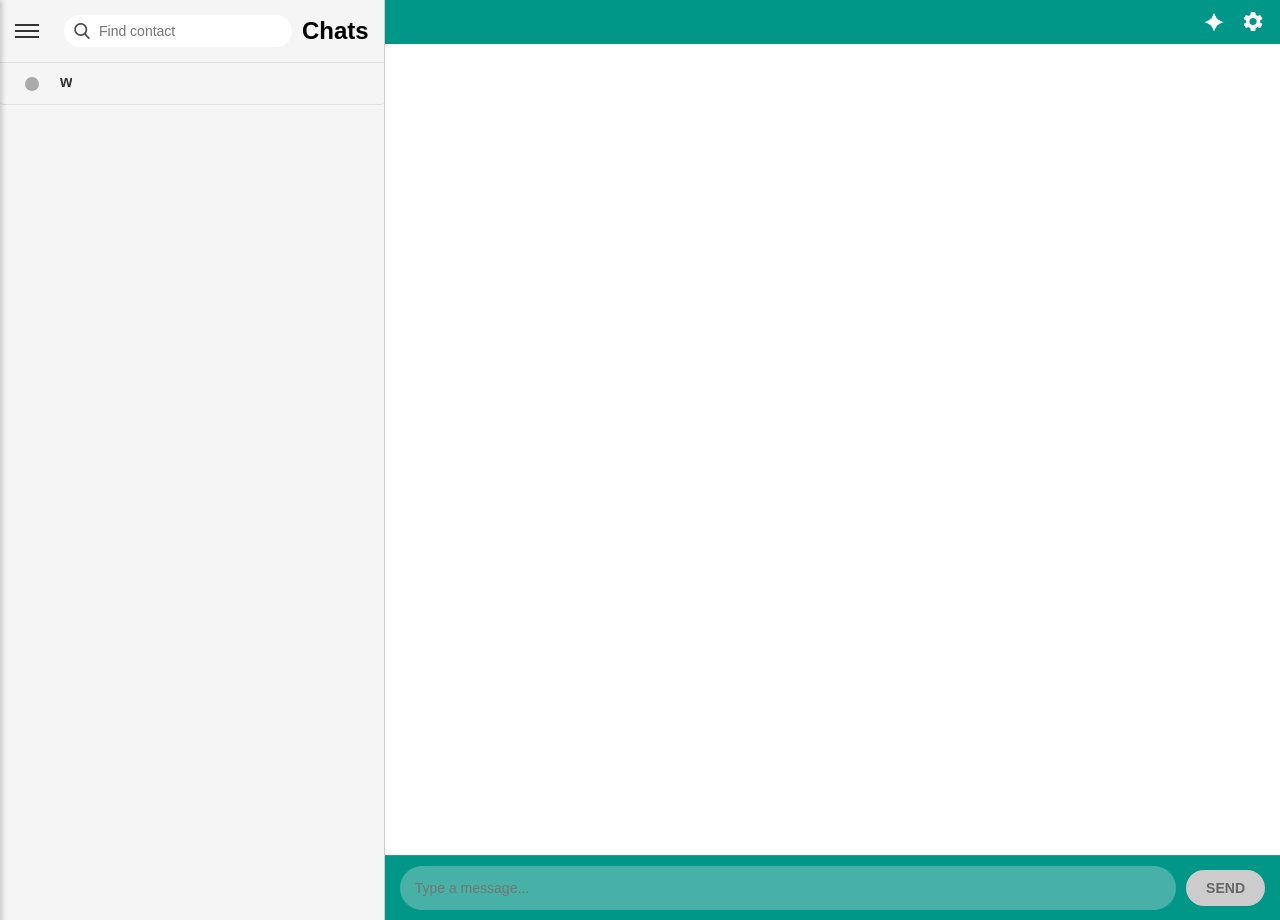
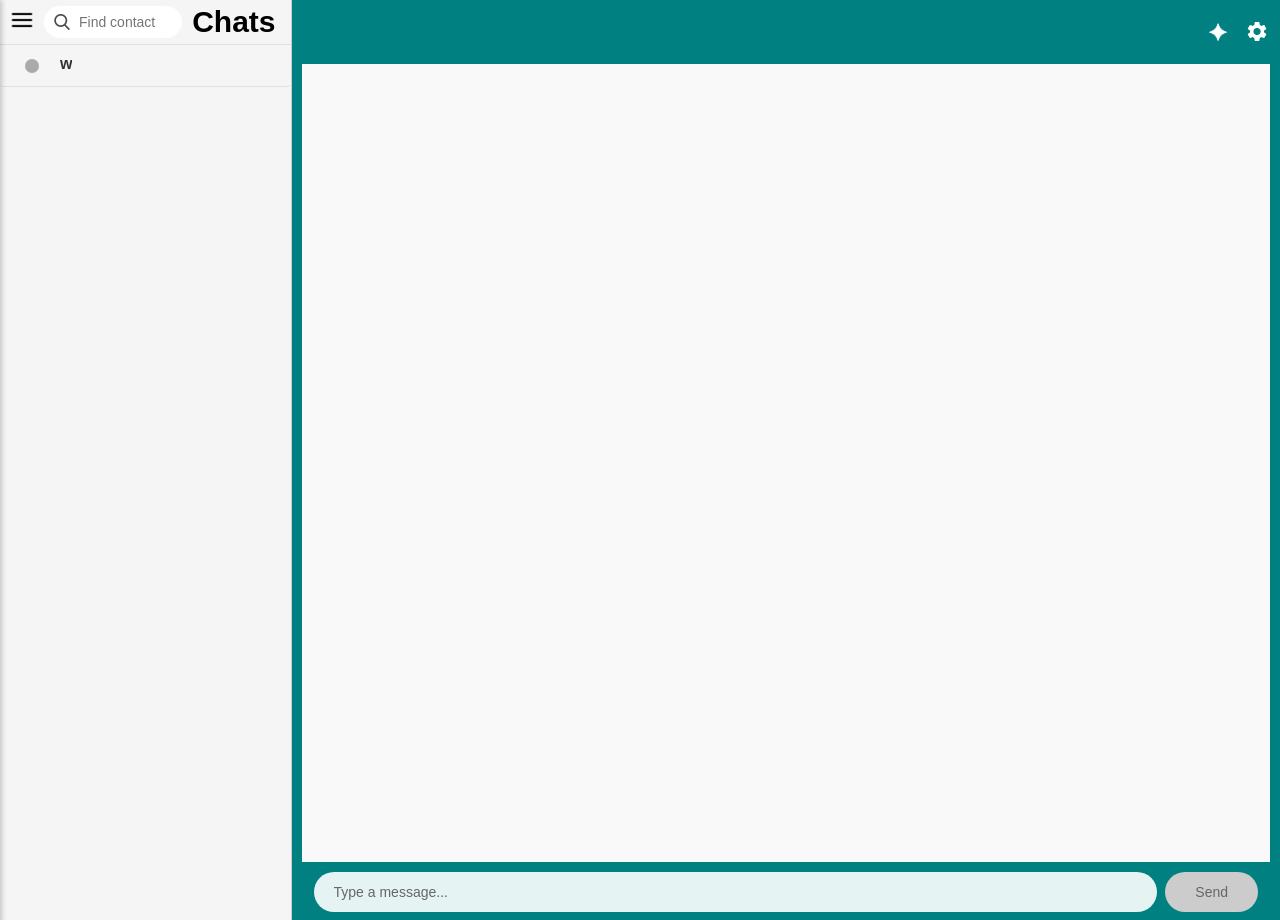
Before and after one commit to BekaScript/BlahBlahLand, a Flask app: page / in a window 1280 px wide. Run offline with Flask 3, Linux system fonts and the light colour scheme; a user stored in the database is signed in; data that the repository does not hold is empty.

Commit message:
бновлен дизайн:

```diff
--- a/static/css/main.css
+++ b/static/css/main.css
@@ -78,20 +78,10 @@
 #closeSideMenu {
   position: absolute;
   top: 15px;
-  left: 15px;
+  left: 10px;
   cursor: pointer;
   width: 24px;
   height: 24px;
-  display: flex;
-  flex-direction: column;
-  justify-content: space-between;
-}
-
-.burger-line {
-  width: 100%;
-  height: 3px;
-  background-color: #333;
-  margin: 2px 0;
 }
 
 #openSideMenu {
@@ -99,18 +89,16 @@
   cursor: pointer;
   width: 24px;
   height: 24px;
-  display: flex;
-  flex-direction: column;
-  justify-content: center;
-  padding: 0;
-  margin: 0;
+  margin-right: 0 !important;
+  margin-left: -5px;
+  margin-top: -5px;
 }
 
-#openSideMenu .burger-line {
-  width: 100%;
-  height: 2px;
-  background-color: #333;
-  margin: 2px 0;
+#openSideMenu img,
+#closeSideMenu img {
+  width: 24px;
+  height: 24px;
+  object-fit: contain;
 }
 
 #logout {
@@ -120,20 +108,10 @@
 #users-header {
   display: flex;
   align-items: center;
-  padding: 12px 15px;
+  padding: 5px 15px !important;
   gap: 10px;
   background-color: #f5f5f5;
   border-bottom: 1px solid #e0e0e0;
-  justify-content: space-between;
-}
-
-#openSideMenu {
-  flex: 0 0 auto;
-  cursor: pointer;
-  width: 24px;
-  height: 24px;
-  display: flex;
-  flex-direction: column;
   justify-content: space-between;
 }
 
@@ -157,9 +135,15 @@
 #users-header h3 {
   flex: 0 0 auto;
   font-family: Arial, sans-serif;
-  font-size: 24px;
+  font-size: 30px;
   margin: 0;
   font-weight: 600;
+}
+
+#chat-header-title {
+  margin: 0;
+  padding: 0;
+  font-weight: 400;
 }
 
 #contact-search-input {
@@ -210,19 +194,37 @@
 }
 
 #chat-box {
-  width: 70%;
+  width: 100%;
+  height: 100vh;
   display: flex;
   flex-direction: column;
   background-color: #fff;
+  border-left: 10px solid #008080;
+  border-right: 10px solid #008080;
+  margin: 0;
+  overflow: hidden;
+}
+
+#messages {
+  flex: 1;
+  padding: 15px;
+  overflow-y: auto;
+  background-color: #F9F9F9;
+  height: calc(100vh - 120px);
 }
 
 #chat-header {
   display: flex;
   justify-content: space-between;
   align-items: center;
-  padding: 10px 15px;
-  background-color: #009688;
+  padding: 20px 1px;
+  background-color: #008080;
   color: white;
+}
+
+#chat-header-left {
+  font-size: 18px;
+  font-weight: 500;
 }
 
 #chat-header-right {
@@ -237,43 +239,70 @@
   cursor: pointer;
 }
 
-#messages {
-  flex: 1;
+.messages-scroll {
+  position: absolute;
+  top: 0;
+  left: 0;
+  right: 0;
+  bottom: 0;
   overflow-y: auto;
   padding: 15px;
-  display: flex;
-  flex-direction: column;
-  background-color: #fff;
+}
+
+.message {
+  margin-bottom: 8px;
+  max-width: 80%;
+  padding: 0 15px;
+}
+
+.message.own {
+  margin-left: auto;
+}
+
+.message-content {
+  padding: 8px 12px;
+  border-radius: 15px;
+  background-color: #f0f0f0;
+  box-shadow: 0 1px 2px rgba(0, 0, 0, 0.05);
+  color: #000;
+}
+
+.message.own .message-content {
+  background-color: #008080;
+  color: #000;
 }
 
 #input-container {
   display: flex;
-  padding: 10px 15px;
-  background-color: #009688;
-  border-top: 1px solid rgba(255, 255, 255, 0.1);
+  padding: 8px 12px;
+  background-color: #008080;
   align-items: center;
+  gap: 8px;
+  border-top: 2px solid #008080;
 }
 
 #message-input {
   flex: 1;
-  padding: 12px 15px;
+  padding: 12px 20px;
   border: none;
   border-radius: 25px;
-  margin-right: 10px;
   font-size: 14px;
-  height: 20px;
+  background-color: rgba(255, 255, 255, 0.9);
+  color: #333;
+}
+
+#message-input::placeholder {
+  color: #666;
 }
 
 #send-button {
   background-color: #4CAF50;
   color: #fff;
   border: none;
-  border-radius: 25px;
-  padding: 0 20px;
+  border-radius: 30px;
+  padding: 0 30px;
   cursor: pointer;
-  font-weight: bold;
-  height: 36px;
-  text-transform: uppercase;
+  height: 40px;
   font-size: 14px;
 }
 
@@ -430,13 +459,28 @@
 }
 
 #chat-window-header {
-  background: #0D9488;
+  background: #008080;
   color: white;
   padding: 12px 15px;
   display: flex;
   justify-content: space-between;
   align-items: center;
   font-weight: bold;
+}
+
+#chat-window-header button {
+  background: none;
+  border: none;
+  color: white;
+  font-size: 15px;
+  cursor: pointer;
+  padding: 0;
+  margin: 0;
+  line-height: 1;
+}
+
+#chat-window-header button:hover {
+  opacity: 0.8;
 }
 
 #ai-chat-messages {
@@ -494,7 +538,7 @@
 }
 
 #ai-send-button {
-  background-color: #0D9488;
+  background-color: #008080;
   color: white;
   border: none;
   border-radius: 20px;
--- a/templates/index.html
+++ b/templates/index.html
@@ -16,9 +16,7 @@
       <div class="overlay" id="overlay"></div>
       <div id="side-menu">
         <div id="closeSideMenu">
-          <div class="burger-line"></div>
-          <div class="burger-line"></div>
-          <div class="burger-line"></div>
+          <img src="{{ url_for('static', filename='images/menu.png') }}" alt="Close Menu">
         </div>
         <div class="menu-items">
           <a href="#" class="menu-item">
@@ -37,9 +35,7 @@
       </div>
       <div id="users-header">
         <div id="openSideMenu">
-          <div class="burger-line"></div>
-          <div class="burger-line"></div>
-          <div class="burger-line"></div>
+          <img src="{{ url_for('static', filename='images/menu.png') }}" alt="Menu">
         </div>
         <div class="search-wrapper">
           <img src="{{ url_for('static', filename='images/search.png') }}" class="search-icon" alt="">
@@ -54,7 +50,9 @@
 
     <div id="chat-box">
       <div id="chat-header">
-        <div id="chat-header-left"></div>
+        <div id="chat-header-left">
+          <h3 id="chat-header-title"></h3>
+        </div>
         <div id="chat-header-right">
           <img id="star" src="{{ url_for('static', filename='images/star.png') }}" alt="" class="header-icon">
           <img id="settings" src="{{ url_for('static', filename='images/settings.png') }}" alt="" class="header-icon">
```
